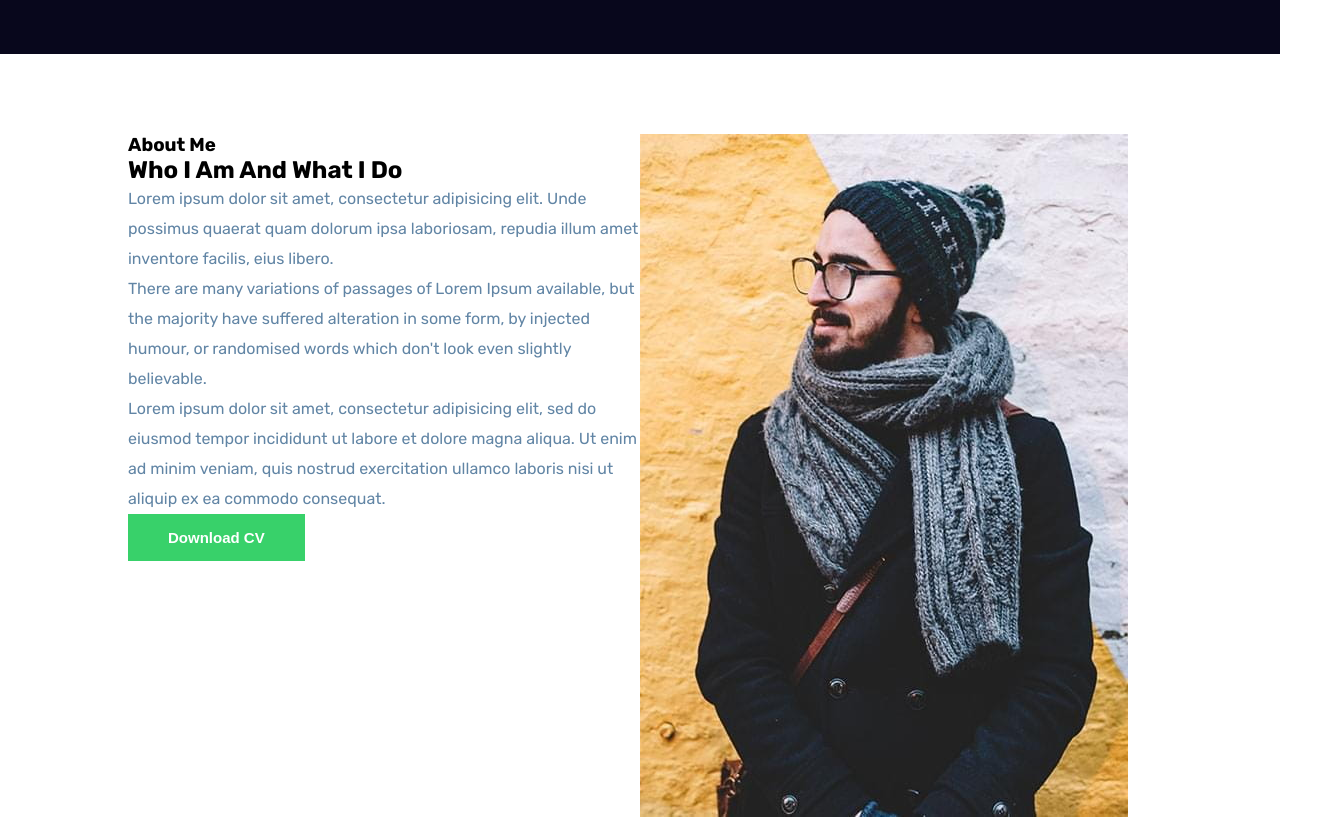
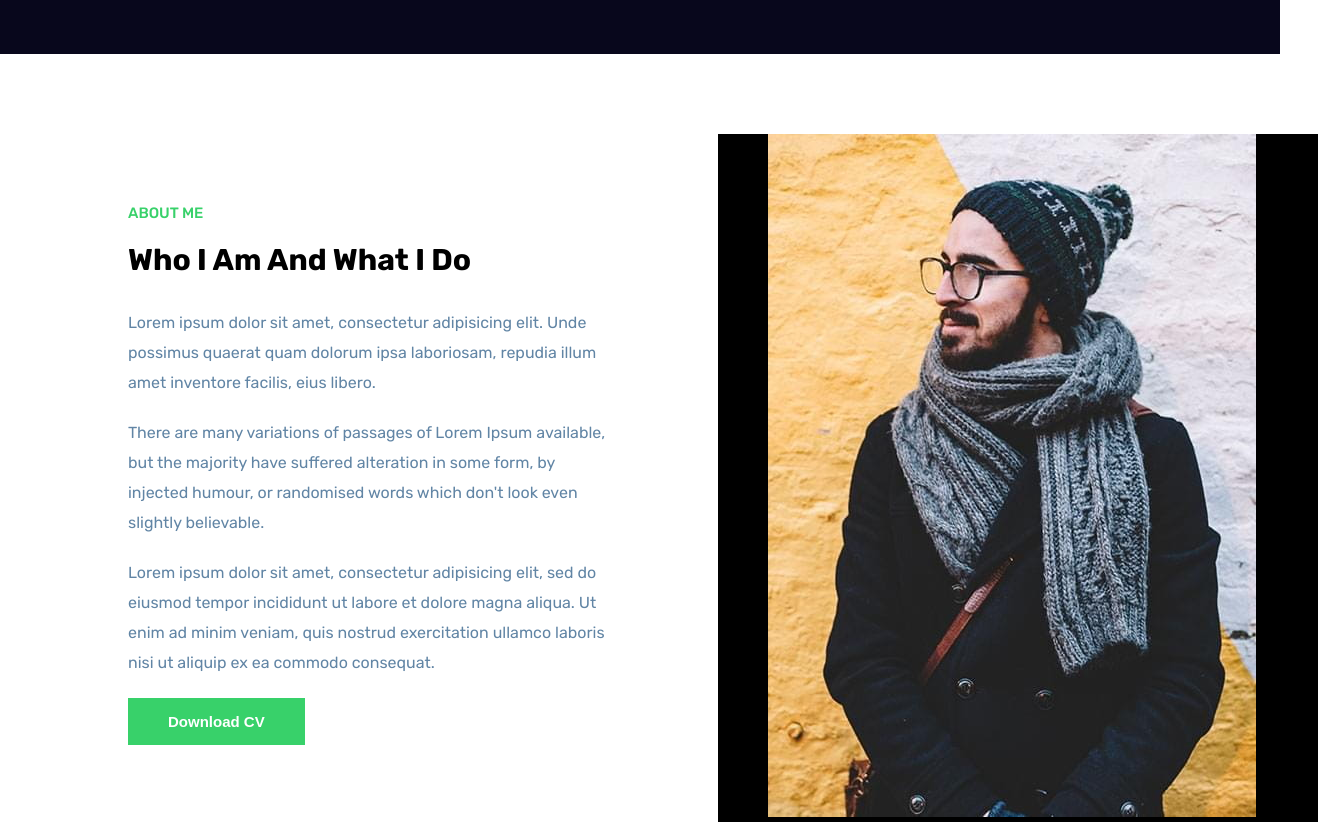
Before and after one commit to isti20/exercise-react-portfolioweb, a React (Create React App) app: page / in a window 1280 px wide. Shown: the part 1120-1942 px from the top of the page, 1318 px wide, since content can reach past the window. Built offline with nearby package versions, Linux system fonts and the light colour scheme.

Commit message:
Styling about component

```diff
--- a/src/App.css
+++ b/src/App.css
@@ -287,3 +287,49 @@ p {
   color: #fff;
   opacity: 0.7;
 }
+
+/* -------about------- */
+.mtop {
+  margin-top: 50PX;
+}
+
+h3 {
+  font-size: 15px;
+  font-weight: 500;
+  text-transform: uppercase;
+  color: #38d16a;
+  margin: 20px 0;
+}
+
+.heading h1 {
+  font-size: 30px;
+  margin-bottom: 30px;
+}
+
+.about p {
+  margin-bottom: 20px;
+}
+
+.about .left {
+  padding-right: 30px;
+}
+
+.about .img {
+  position: relative;
+  display: block;
+  margin-left: auto;
+  margin-right: auto;
+  width: 50%;
+}
+
+.about .img::after {
+  content: " ";
+  position: absolute;
+  top: 0;
+  left: -50px;
+  right: 0;
+  background-color: #000;
+  width: 600px;
+  height: 86vh;
+  z-index: -1;
+}
```
